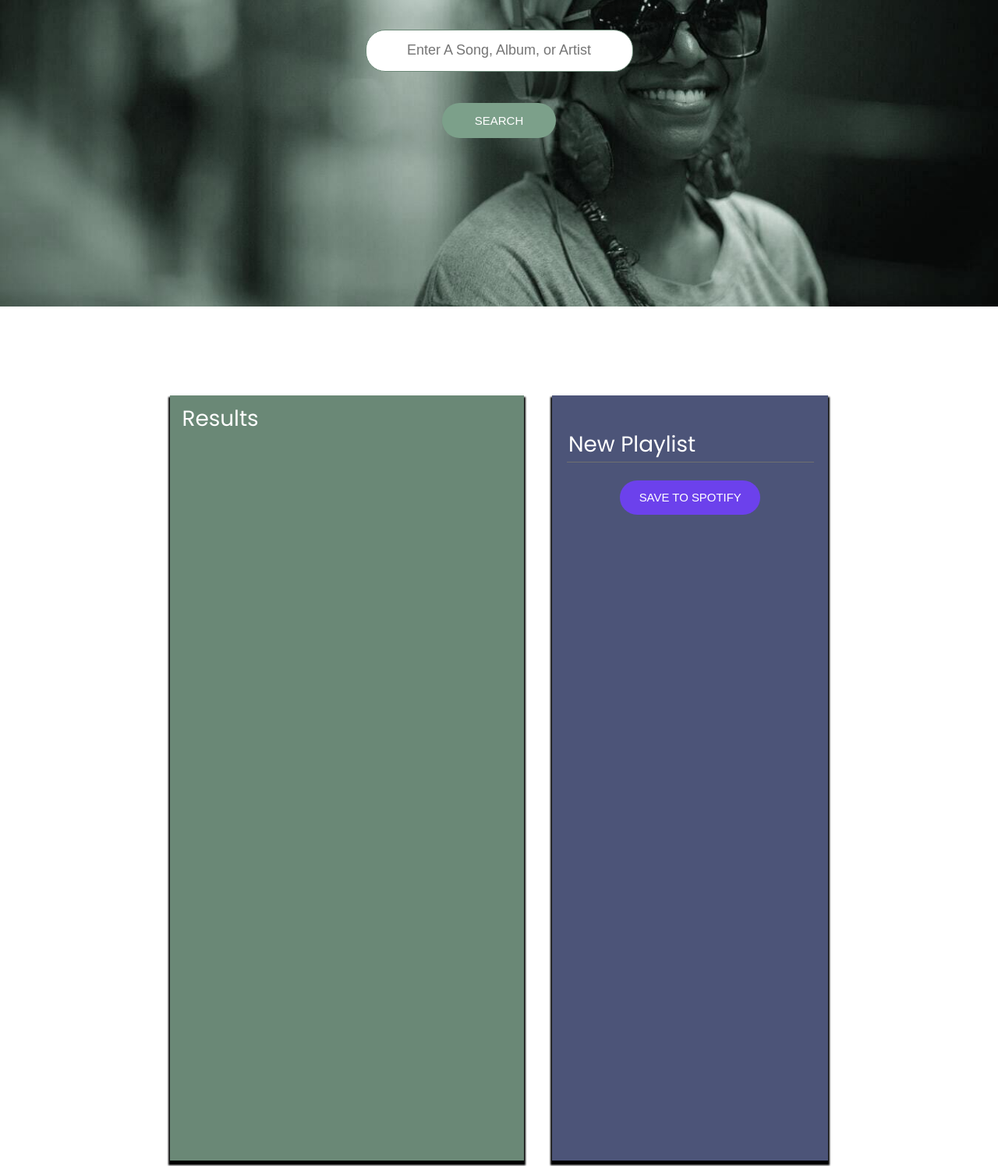
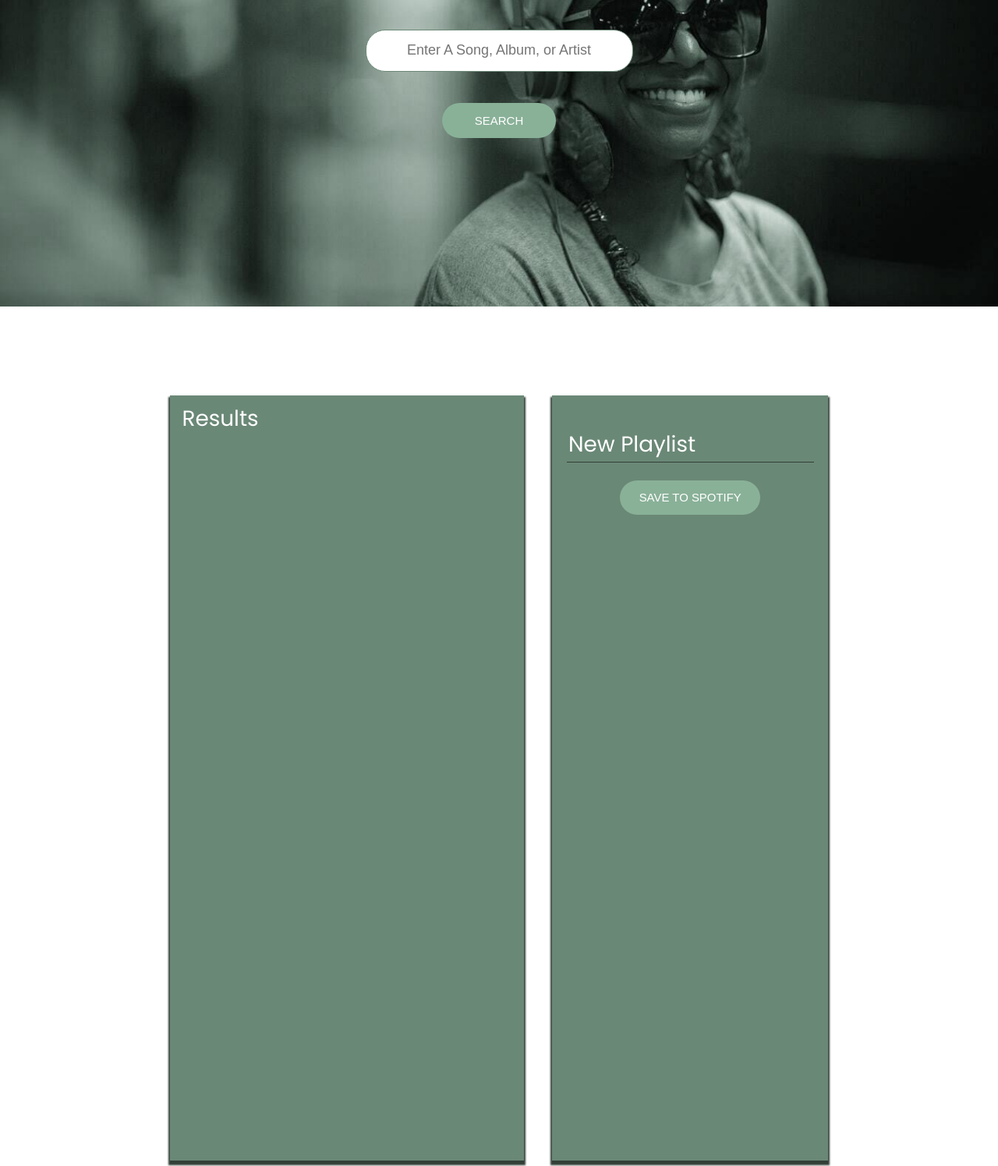
Before and after one commit to knorful/Jamming, a React app: page / in a window 1280 px wide. Shown: the part 240-1735 px from the top of the page at 78% size. Built offline with nearby package versions, Linux system fonts and the light colour scheme.

```diff
--- a/src/Components/Playlist/Playlist.css
+++ b/src/Components/Playlist/Playlist.css
@@ -6,8 +6,8 @@
   width: 37%;
   max-height: 950px;
   padding: 2.27rem 1.16rem;
-  background-color: rgba(1, 12, 63, 0.7);
-  box-shadow: 0 4px 2px 2px #000000;
+  background-color: rgb(106, 136, 118);
+  box-shadow: 0 4px 2px 2px rgb(49, 63, 55);
 }
 
 .Playlist input {
@@ -15,7 +15,7 @@
   border: 0;
   outline: 0;
   background: transparent;
-  border-bottom: 1px solid #6f6f6f;
+  border-bottom: 1px solid rgb(49, 63, 55);
   font-family: "Poppins", sans-serif;
   font-size: 1.55rem;
   color: #fff;
@@ -28,7 +28,7 @@
   border-radius: 54px;
   border-width: 0px;
   margin-top: 1.27rem;
-  background-color: #6c41ec;
+  background-color: #89b198;
   text-align: center;
   font-size: 0.83rem;
   transition: background-color 0.25s;
@@ -37,7 +37,7 @@
 }
 
 .Playlist-save:hover {
-  background-color: rgba(108, 65, 233, 0.7);
+  background-color: rgb(49, 63, 55);
 }
 
 ::-webkit-scrollbar {
--- a/src/Components/SearchBar/SearchBar.css
+++ b/src/Components/SearchBar/SearchBar.css
@@ -30,7 +30,7 @@
   width: 8.11rem;
   padding: 0.77rem 0;
   border-radius: 54px;
-  background-color: #7ca08a;
+  background-color: #89b198;
   text-align: center;
   font-size: 0.833rem;
   transition: background-color 0.25s;
@@ -40,5 +40,5 @@
 }
 
 .SearchButton:hover {
-  background-color: rgb(106, 136, 118);
+  background-color: rgb(49, 63, 55);
 }
--- a/src/Components/SearchResults/SearchResults.css
+++ b/src/Components/SearchResults/SearchResults.css
@@ -4,7 +4,7 @@
   overflow-y: scroll;
   padding: 0.88rem;
   background-color: rgb(106, 136, 118);
-  box-shadow: 0 4px 2px 2px #000000;
+  box-shadow: 0 4px 2px 2px rgb(49, 63, 55);
 }
 
 ::-webkit-scrollbar {
--- a/src/util/Spotify.js
+++ b/src/util/Spotify.js
@@ -1,6 +1,7 @@
 import axios from "axios";
 const CLIENT_ID = "5585dd32cc0046a0a6ca2f6142633b73";
-const REDIRECT_URI = "http://sonics.surge.sh/";
+// const REDIRECT_URI = "http://sonics.surge.sh/";
+const REDIRECT_URI = "http://localhost:3000/callback";
 let accessToken = "";
 let expiresIn = "";
 
```
